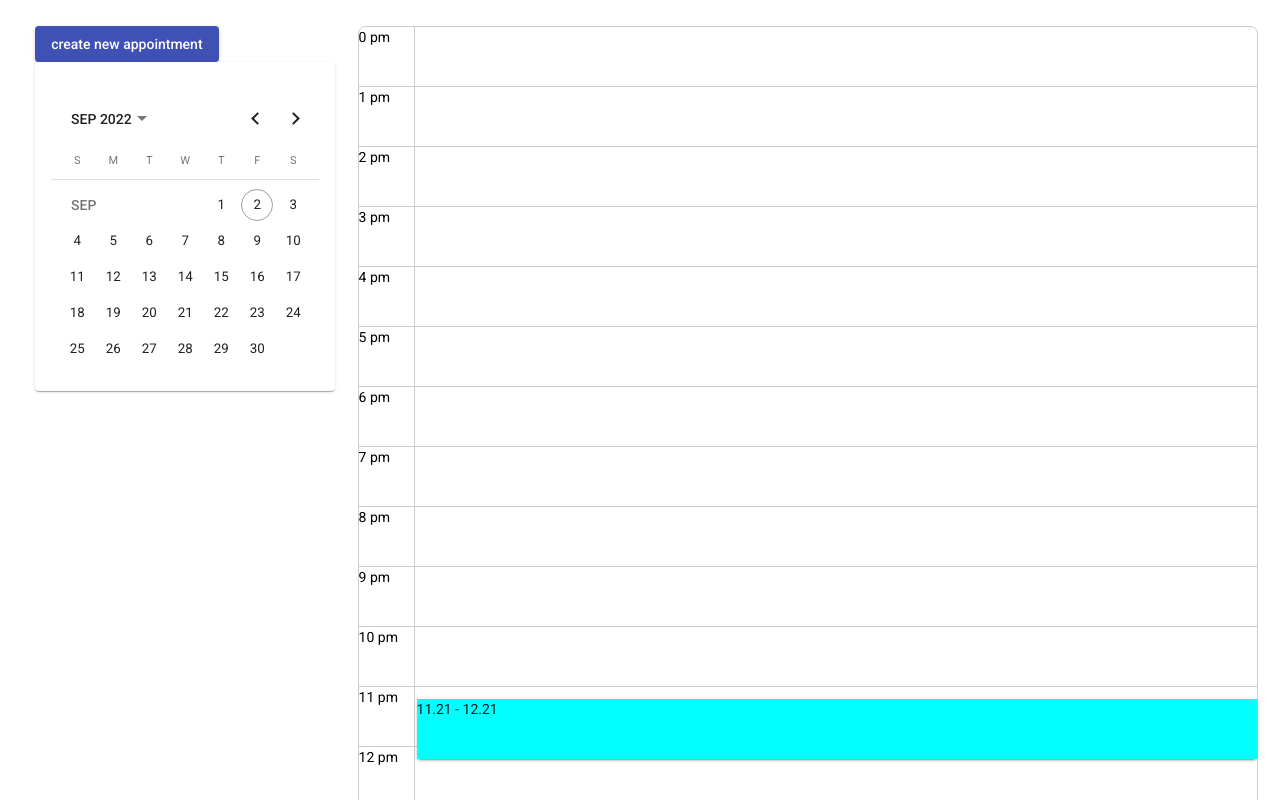
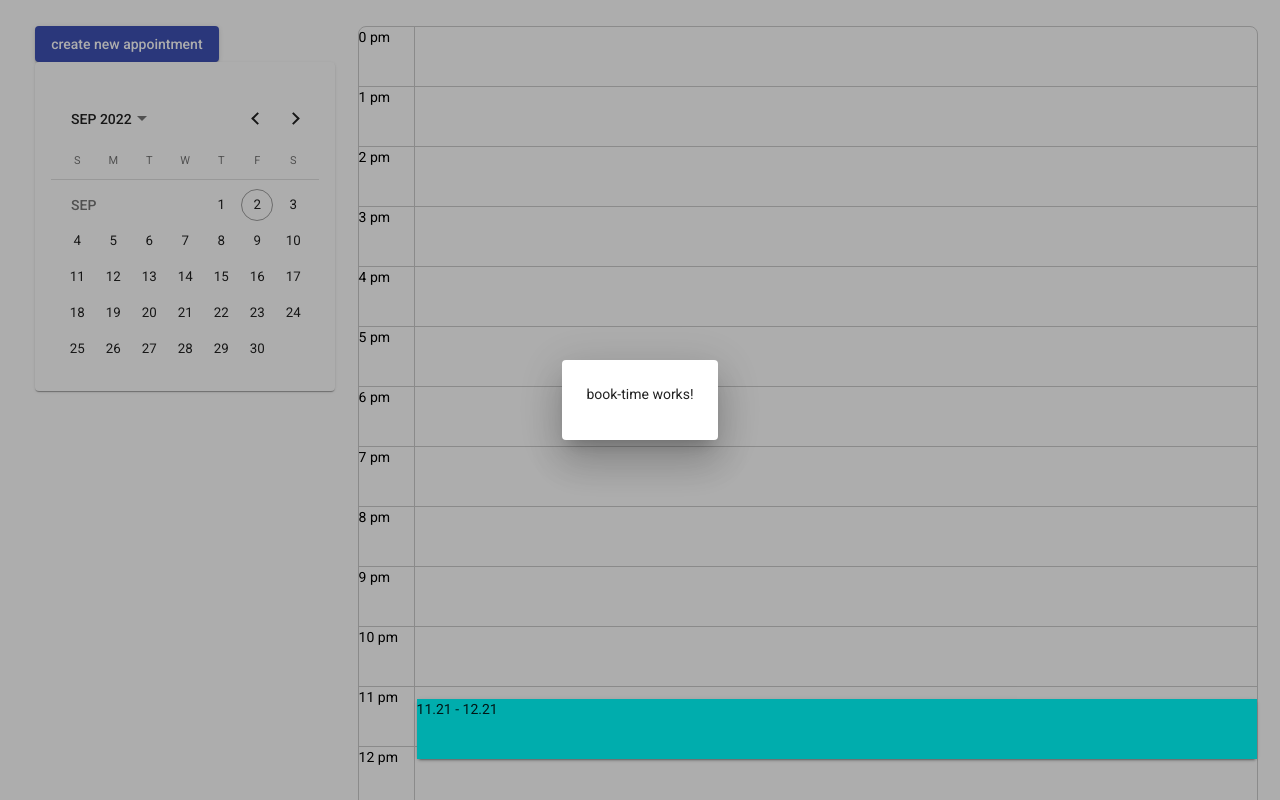
Before and after one commit to AvtoMerebashvili/Calendar-app, an Angular app: page / in a window 1280 px wide. Both pictures are taken after a click on the button "create new appointment". Shown: the top 800 px of the page. Built offline with nearby package versions, Linux system fonts and the light colour scheme.

Commit message:
feat(book-popup): add component

```diff
--- /dev/null
+++ b/src/app/common/components/book-time/book-time.component.html
@@ -0,0 +1 @@
+<p>book-time works!</p>
--- /dev/null
+++ b/src/app/common/components/book-time/book-time.component.ts
@@ -0,0 +1,16 @@
+import { Component, OnInit, ChangeDetectionStrategy } from '@angular/core';
+
+@Component({
+  selector: 'app-book-time',
+  templateUrl: './book-time.component.html',
+  styleUrls: ['./book-time.component.scss'],
+  changeDetection: ChangeDetectionStrategy.OnPush
+})
+export class BookTimeComponent implements OnInit {
+
+  constructor() { }
+
+  ngOnInit(): void {
+  }
+
+}
--- a/src/app/features/calendar/components/book-view/book-view.component.html
+++ b/src/app/features/calendar/components/book-view/book-view.component.html
@@ -1,7 +1,10 @@
 <div class="component">
   <div class="left-side">
     <div class="create-appointment">
-      <app-button text="create new appointment"></app-button>
+      <app-button
+        text="create new appointment"
+        (clicked)="openBooking()"
+      ></app-button>
     </div>
     <div class="calendar">
       <app-calendar (selectedDate)="onSelectDate($event)"></app-calendar>
--- a/src/app/features/calendar/components/book-view/book-view.component.ts
+++ b/src/app/features/calendar/components/book-view/book-view.component.ts
@@ -1,4 +1,6 @@
 import { Component, OnInit, ChangeDetectionStrategy } from '@angular/core';
+import { MatDialog } from '@angular/material/dialog';
+import { BookTimeComponent } from 'src/app/common/components/book-time/book-time.component';
 
 @Component({
   selector: 'app-book-view',
@@ -9,11 +11,17 @@ import { Component, OnInit, ChangeDetectionStrategy } from '@angular/core';
 export class BookViewComponent implements OnInit {
   dateState: Date = new Date();
 
-  constructor() {}
+  constructor(private dialog: MatDialog) {}
 
   ngOnInit(): void {}
 
   onSelectDate(date: Date) {
     this.dateState = date;
   }
+
+  openBooking() {
+    this.dialog.open(BookTimeComponent, {
+      panelClass: 'book-time-cdk',
+    });
+  }
 }
```
Also changed, not shown: src/app/common/components/book-time/book-time.module.ts (added, +11 -0 lines), src/app/common/components/components.module.ts (+8 -1 lines), src/app/features/calendar/calendar.module.ts (+7 -1 lines), src/app/common/components/book-time/book-time.component.scss (added), 1 other file (tests, documents, lock files or other folders).
